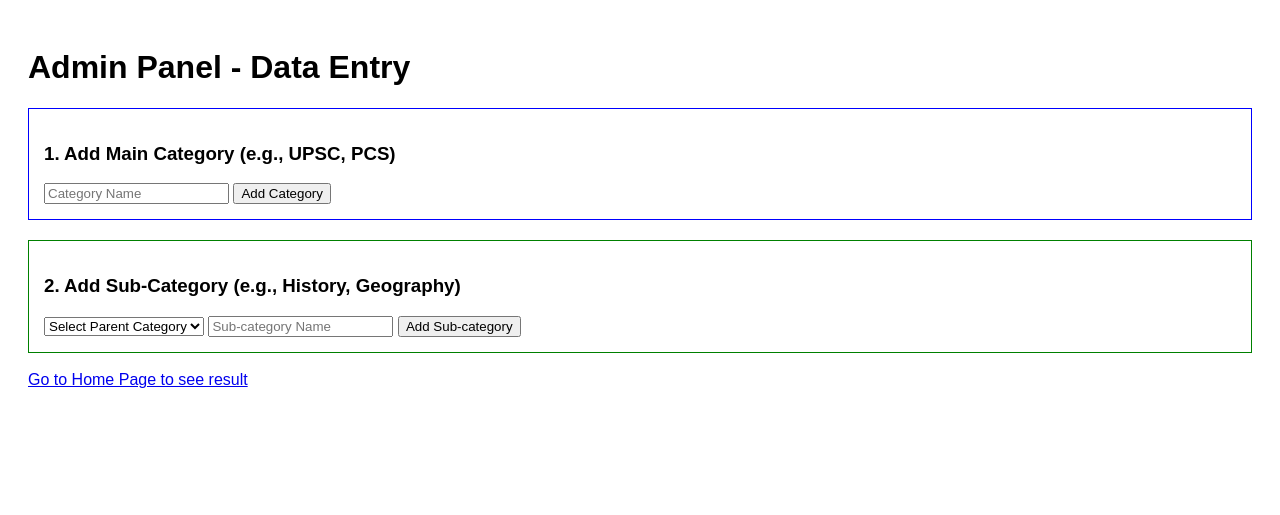
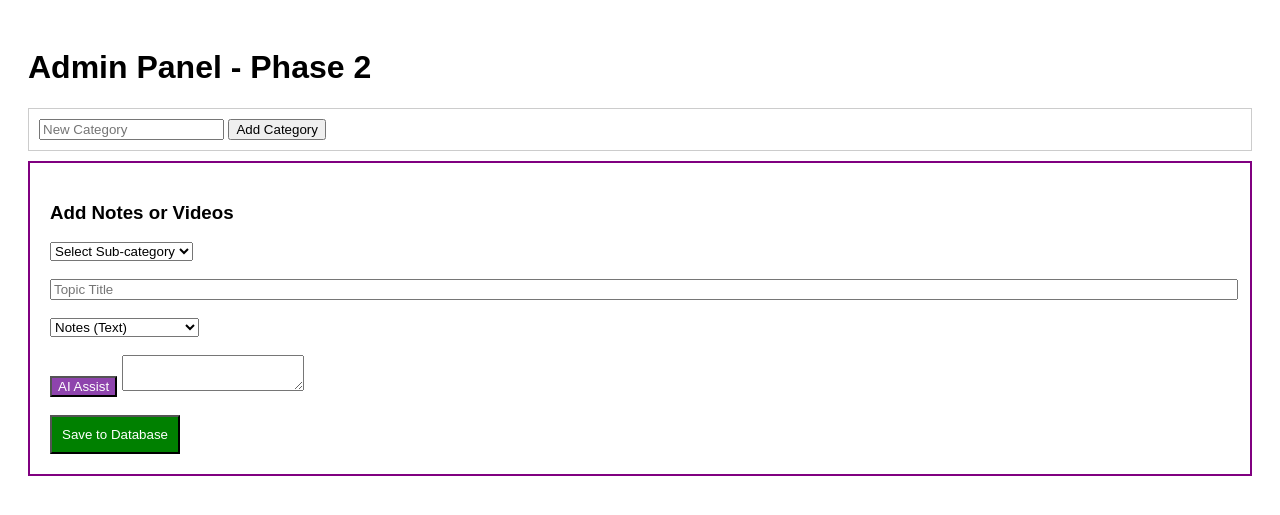
Before and after one commit to cognitoias-droid/UPSC-Web-App, a Python web app: template templates/admin.html in a window 1280 px wide. Shown: the top 515 px of the page. Run offline with Jinja, Linux system fonts and the light colour scheme; the template is opened without the code that fills it, so the values that code supplies are empty; some libraries are stand-ins or nearby versions.

Commit message:
Update admin.html

```diff
--- a/templates/admin.html
+++ b/templates/admin.html
@@ -1,31 +1,66 @@
 <!DOCTYPE html>
 <html>
-<head><title>Cognito Admin</title></head>
+<head>
+    <title>Admin - Content Management</title>
+    <script src="https://cdn.ckeditor.com/4.22.1/standard/ckeditor.js"></script>
+</head>
 <body style="font-family: Arial; padding: 20px;">
-    <h1>Admin Panel - Data Entry</h1>
+    <h1>Admin Panel - Phase 2</h1>
 
-    <div style="border: 1px solid blue; padding: 15px; margin-bottom: 20px;">
-        <h3>1. Add Main Category (e.g., UPSC, PCS)</h3>
+    <div style="border: 1px solid #ccc; padding: 10px; margin-bottom: 10px;">
         <form action="/admin/add_category" method="POST">
-            <input type="text" name="cat_name" placeholder="Category Name" required>
+            <input type="text" name="cat_name" placeholder="New Category">
             <button type="submit">Add Category</button>
         </form>
     </div>
 
-    <div style="border: 1px solid green; padding: 15px;">
-        <h3>2. Add Sub-Category (e.g., History, Geography)</h3>
-        <form action="/admin/add_subcategory" method="POST">
-            <select name="parent_id" required>
-                <option value="">Select Parent Category</option>
-                {% for cat in categories %}
-                <option value="{{cat.id}}">{{cat.name}}</option>
-                {% endfor %}
-            </select>
-            <input type="text" name="sub_name" placeholder="Sub-category Name" required>
-            <button type="submit">Add Sub-category</button>
+    <div style="border: 2px solid purple; padding: 20px;">
+        <h3>Add Notes or Videos</h3>
+        <form action="/admin/add_content" method="POST">
+            <select name="sub_id" required>
+                <option value="">Select Sub-category</option>
+                {% for cat in categories %}{% for sub in cat.subcats %}
+                <option value="{{sub.id}}">{{cat.name}} -> {{sub.name}}</option>
+                {% endfor %}{% endfor %}
+            </select><br><br>
+
+            <input type="text" name="title" id="title" placeholder="Topic Title" style="width: 100%;"><br><br>
+
+            <select name="type" id="content_type" onchange="toggleType(this.value)">
+                <option value="post">Notes (Text)</option>
+                <option value="video">Video (YouTube Link)</option>
+            </select><br><br>
+
+            <div id="text_area">
+                <button type="button" onclick="askAI()" style="background: #8e44ad; color: white;">AI Assist</button>
+                <textarea name="content" id="editor"></textarea>
+            </div>
+
+            <div id="video_area" style="display:none;">
+                <input type="text" name="url" placeholder="Paste YouTube Link">
+            </div>
+            <br>
+            <button type="submit" style="background: green; color: white; padding: 10px;">Save to Database</button>
         </form>
     </div>
-    <br>
-    <a href="/">Go to Home Page to see result</a>
+
+    <script>
+        CKEDITOR.replace('editor');
+        function toggleType(val) {
+            document.getElementById('text_area').style.display = (val === 'post') ? 'block' : 'none';
+            document.getElementById('video_area').style.display = (val === 'video') ? 'block' : 'none';
+        }
+        async function askAI() {
+            let topic = document.getElementById('title').value;
+            if(!topic) { alert("Pehle title likhein!"); return; }
+            const res = await fetch('/api/ai_assist', {
+                method: 'POST',
+                headers: {'Content-Type': 'application/json'},
+                body: JSON.stringify({topic: topic})
+            });
+            const data = await res.json();
+            CKEDITOR.instances.editor.setData(data.result);
+        }
+    </script>
 </body>
 </html>
```
